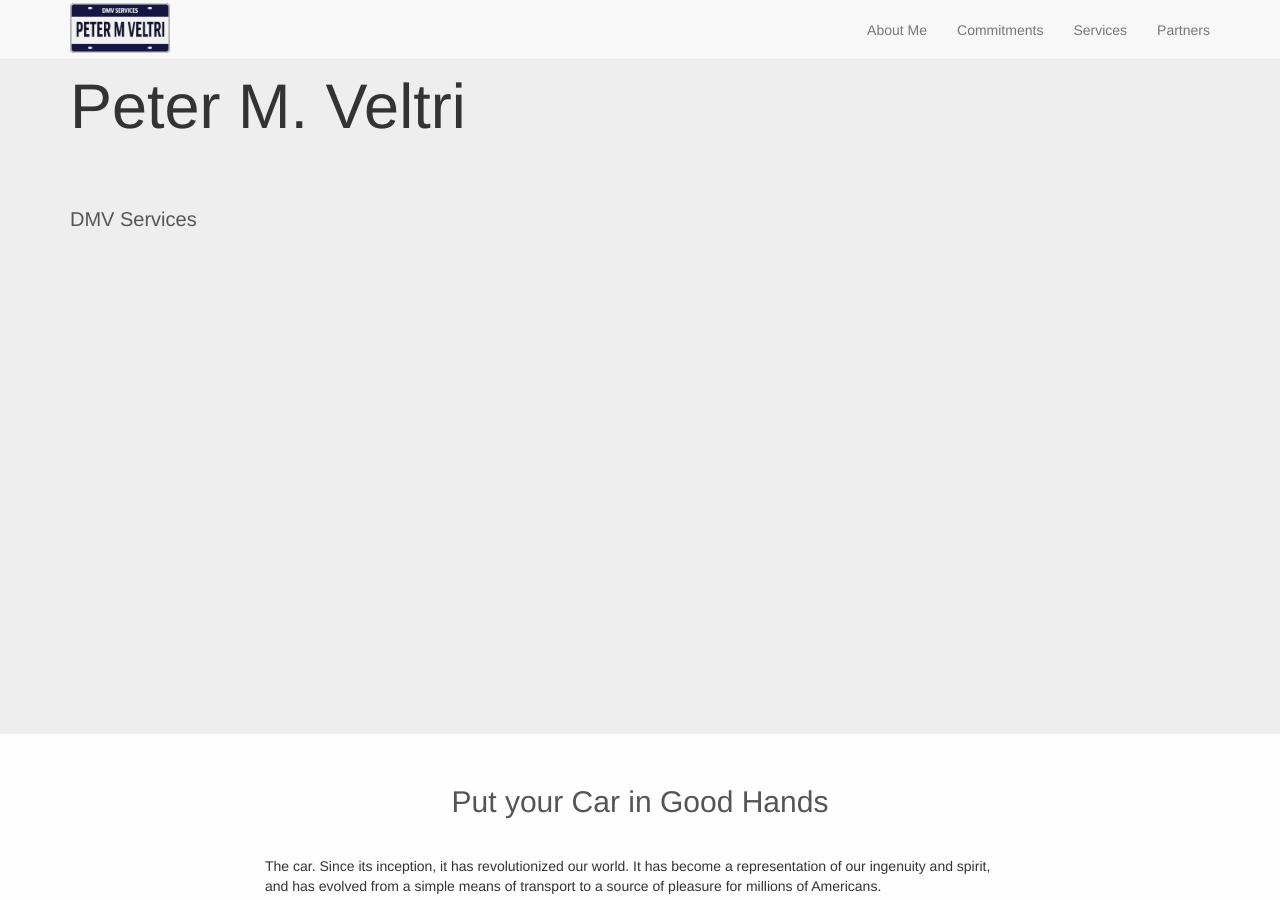
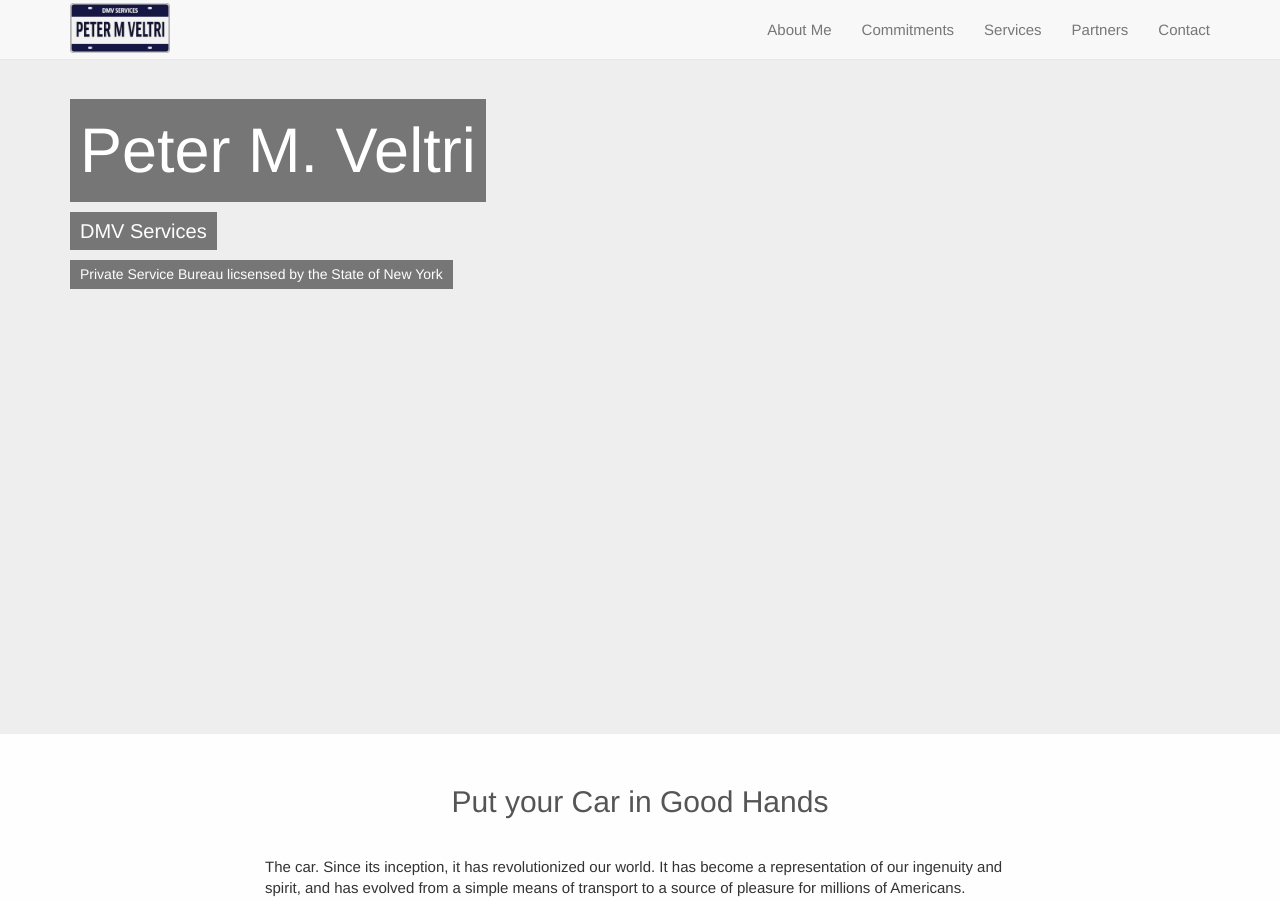
Before and after one commit to 91ferns/peterveltri, a Jekyll site: the page built from index.html, in a window 1280 px wide and 900 px high. Built offline with Jekyll 4.4.1, drawn with Linux system fonts in a browser that asks for light colours; nearby versions of some CDN libraries; some of the changed text lies outside the part shown.

```diff
--- a/_includes/header.html
+++ b/_includes/header.html
@@ -20,6 +20,7 @@
           <li><a class="page-link" href="#asides">Commitments</a></li>
           <li><a class="page-link" href="#services">Services</a></li>
           <li><a class="page-link" href="#partners">Partners</a></li>
+          <li><a class="page-link" href="#contact">Contact</a></li>
         </ul>
       </div><!-- /.navbar-collapse -->
     </div><!-- /.container-fluid -->
--- a/css/main.scss
+++ b/css/main.scss
@@ -225,3 +225,43 @@ footer {
 #asides .section-title {
   margin-bottom: 50px;
 }
+
+.jumbotron {
+  padding-top: 30px;
+  h1, h2, h3, h5 {
+    margin: 10px 0;
+    span {
+      padding: 4px 10px;
+      display: inline-block;
+      background: rgba(0,0,0,0.5);
+      color: white;
+
+    }
+  }
+}
+
+section {
+  padding: 50px 0;
+}
+
+div.background {
+  height: 50vh;
+  width: 100%;
+  & {
+    box-shadow: inset 0 0 10px rgba(0, 0, 0, 0.6);
+    background-size: cover;
+    background-attachment: fixed;
+    background-repeat: no-repeat;
+    background-position: bottom center;
+    display: block;
+    content: " ";
+  }
+}
+
+.pad-for-widgets {
+  padding-bottom: 60px;
+}
+
+p, li {
+  font-size: 15px;
+}
--- a/index.html
+++ b/index.html
@@ -10,8 +11,9 @@ layout: default
 
       <div class="container">
 
-        <h1>Peter M. Veltri</h1>
-        <h3>DMV Services</h3>
+        <h1><span>Peter M. Veltri</span></h1>
+        <h3><span>DMV Services</span></h3>
+        <h5><span>Private Service Bureau licsensed by the State of New York</span></h5>
 
       </div>
 
@@ -35,9 +37,11 @@ layout: default
 
           <p>Regain control and put an end to the worry and agitation.</p>
 
-          <p>(Name) is a state vehicle specialist providing all matter of assistance to motorists in the (area). With over (xx) years experience, you can depend on (name) to take care of your business so you don't have to. Avoid long lines, unnecessary delays, and the headache of dealing with the DMV. All work is guaranteed to be completed correctly, promptly, and with as little effort from you as possible.</p>
+          <p>I am a state vehicle specialist providing all matter of assistance to motorists in the tri-state area. With over 75 years of combined experience between me and my father, you can depend on me to take care of your business so you don't have to. Avoid long lines, unnecessary delays, and the headache of dealing with the DMV. All work is guaranteed to be completed correctly, promptly, and with as little effort from you as possible.</p>
 
-          <p>Call us today at (914) 914-9423</p>
+          <p>My father started this business in 1956. While others imitate what we do
+
+          <p>Call me today at <a href="tel:9145009081">(914) 500-9081</a> or email me at <a href="mailto:veltrip429@gmail.com">veltrip429@gmail.com</a>.</p>
 
         </div>
 
@@ -52,7 +56,7 @@ layout: default
       <div class="row">
 
         <div class="col-sm-12">
-          <h2 class="section-title">Why Us?</h2>
+          <h2 class="section-title">Why Choose Me?</h2>
         </div>
 
         <div class="col-sm-4">
@@ -74,10 +78,10 @@ layout: default
           <aside class="widget">
             <span class="icon"><i class="fa fa-usd"></i></span>
 
-            <h3>Low Prices</h3>
+            <h3>Outstanding Value</h3>
 
             <p>
-              Download your NY DMV forms online now! You can fill out the forms before you come to speed up any wait time you may encounter.
+              Having peace of mind is extremely affordable. contact me for a list of rates and free estimate.
             </p>
           </aside>
 
@@ -86,12 +90,12 @@ layout: default
         <div class="col-sm-4">
 
           <aside class="widget">
-            <span class="icon"><i class="fa fa-area-chart"></i></span>
+            <span class="icon"><i class="fa fa-clock-o"></i></span>
 
-            <h3>NY DMV Services</h3>
+            <h3>Save Time</h3>
 
             <p>
-              Download your NY DMV forms online now! You can fill out the forms before you come to speed up any wait time you may encounter.
+              I can get back to you in as soon as 24 hours. Save time and expedite your documents with me.
             </p>
           </aside>
 
@@ -103,6 +107,10 @@ layout: default
 
   </section> <!-- #asides -->
 
+  <div class="background">
+
+  </div>
+
   <section class="services" id="services">
 
     <div class="container">
@@ -110,7 +118,7 @@ layout: default
       <div class="row">
         <div class="col-sm-6 col-sm-offset-3">
 
-          <h2 class="section-title">Our Services</h2>
+          <h2 class="section-title">My Services</h2>
 
           <div class="row inner-row">
             <div class="col-sm-3 col-sm-offset-1">
@@ -119,8 +127,17 @@ layout: default
               </figure>
             </div>
             <div class="col-sm-7">
-              <p>Download your NY DMV forms online now! You can fill out the forms before you come to speed up any wait time you may encounter. Don't forget to bring a photo ID! Call Today 518-453-0029</p>
-              <p><a href="{{ "/about" | prepend: site.baseurl }}" class="btn btn-default">Read More</a></p>
+              <p>
+              I offer a large variety of DMV services to help take the hassle out of your relationship with the DMV.
+              </p>
+              <ul>
+                <li>Obtain and secure license plates.</li>
+                <li>Obtain vehicle registration.</li>
+                <li>Obtain duplicate titles.</li>
+                <li>Service lost license plates.</li>
+                <li>Obtain duplicate registrations.</li>
+                <li>And more.</li>
+              </ul>
             </div>
           </div>
 
@@ -154,4 +171,76 @@ layout: default
 
   </section>
 
+  <div class="background">
+
+  </div>
+
+  <!-- start new section -->
+  <section class="contact" id="contact">
+
+    <div class="container">
+
+      <div class="row">
+
+        <div class="col-sm-6 col-sm-offset-3">
+
+          <h2 class="section-title">Contact Me</h2>
+
+          <p class="pad-for-widgets">There are lots of ways to get in touch with me. Please pick the one most convenient with you.</p>
+
+        </div> <!-- .col -->
+
+      </div> <!-- .row -->
+
+      <div class="row">
+
+
+        <div class="col-sm-4">
+
+          <aside class="widget">
+            <span class="icon"><i class="fa fa-mobile-phone"></i></span>
+
+            <h3><a href="tel:9145009081">(914) 500-9081</a></h3>
+
+            <p>
+              My preferred method of contact. Get your answer right away and call.
+            </p>
+          </aside>
+
+        </div> <!-- .phone -->
+
+        <div class="col-sm-4">
+
+          <aside class="widget">
+            <span class="icon"><i class="fa fa-envelope"></i></span>
+
+            <h3><a href="mailto:VeltriP429@gmail.com">VeltriP429@gmail.com</a></h3>
+
+            <p>
+              You can email me any time and I'll get back to you within one business day.
+            </p>
+          </aside>
+
+        </div> <!-- mail -->
+
+        <div class="col-sm-4">
+
+          <aside class="widget">
+            <span class="icon"><i class="fa fa-fax"></i></span>
+
+            <h3><a href="javascript: void(0);">(914) 268-0236</a></h3>
+
+            <p>
+              If you need to securely send me your documents, fax them to this number.
+            </p>
+          </aside>
+
+        </div>
+
+      </div> <!-- .row -->
+
+    </div>
+
+  </section>
+
 </div>
```
Also changed, not shown: other parts of index.html (+4 -3 lines).
